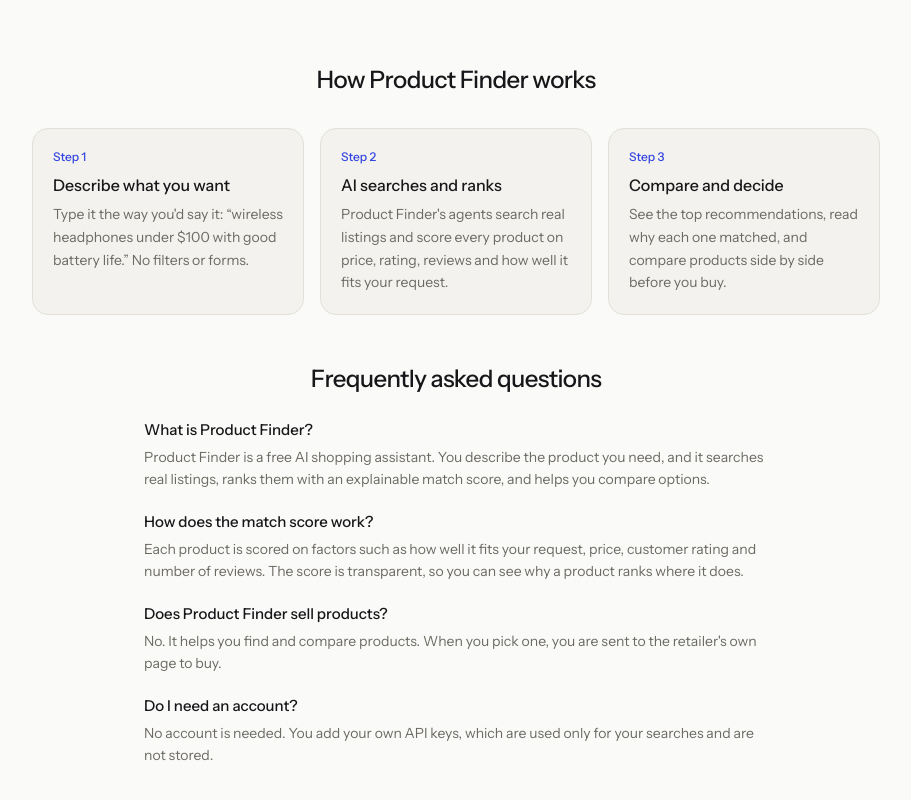
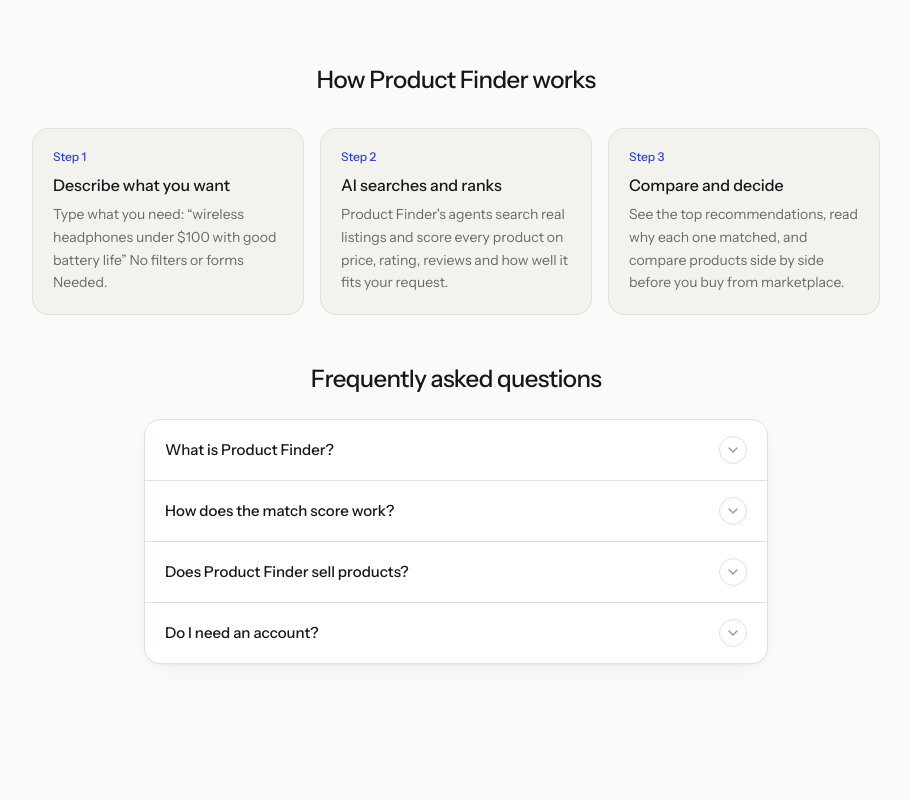
Before and after one commit to mr-shaheer/Product_Finder, a React (Vite) app in the folder frontend/: page / in a window 1280 px wide. Shown: the part 784-1584 px from the top of the page, without its empty margins (184-1095 px from the left). After the commit the page ends 1512 px from the top, so only its background shows below. Built offline with nearby package versions, Linux system fonts and the light colour scheme; no server answers.

Commit message:
feat: update home page

```diff
--- a/frontend/src/pages/Home.tsx
+++ b/frontend/src/pages/Home.tsx
@@ -2,13 +2,15 @@ import { useState } from "react";
 import { KeyRound } from "lucide-react";
 import { SearchBar } from "../components/SearchBar";
 import { SearchSuggestions } from "../components/SearchSuggestions";
+import { FaqAccordion } from "../components/FaqAccordion";
+import { FAQS, faqJsonLd } from "../data/faqs";
 import { useSearch } from "../context/SearchContext";
 import { useApiKeys } from "../context/ApiKeyContext";
 
 const STEPS = [
   {
     title: "Describe what you want",
-    text: "Type it the way you'd say it: “wireless headphones under $100 with good battery life.” No filters or forms.",
+    text: "Type what you need: “wireless headphones under $100 with good battery life” No filters or forms Needed.",
   },
   {
     title: "AI searches and ranks",
@@ -16,26 +18,7 @@ const STEPS = [
   },
   {
     title: "Compare and decide",
-    text: "See the top recommendations, read why each one matched, and compare products side by side before you buy.",
-  },
-];
-
-const FAQS = [
-  {
-    q: "What is Product Finder?",
-    a: "Product Finder is a free AI shopping assistant. You describe the product you need, and it searches real listings, ranks them with an explainable match score, and helps you compare options.",
-  },
-  {
-    q: "How does the match score work?",
-    a: "Each product is scored on factors such as how well it fits your request, price, customer rating and number of reviews. The score is transparent, so you can see why a product ranks where it does.",
-  },
-  {
-    q: "Does Product Finder sell products?",
-    a: "No. It helps you find and compare products. When you pick one, you are sent to the retailer's own page to buy.",
-  },
-  {
-    q: "Do I need an account?",
-    a: "No account is needed. You add your own API keys, which are used only for your searches and are not stored.",
+    text: "See the top recommendations, read why each one matched, and compare products side by side before you buy from marketplace.",
   },
 ];
 
@@ -66,8 +49,7 @@ export default function Home() {
             Find the right product.
           </h1>
           <p className="max-w-md text-[15px] leading-relaxed text-[var(--color-ink-muted)]">
-            Search across products, compare options, and let AI help you make
-            sense of the results.
+          Smarter product searches start here.
           </p>
         </div>
 
@@ -123,27 +105,21 @@ export default function Home() {
       </section>
 
       <section
-        aria-labelledby="faq"
-        className="mx-auto max-w-2xl px-4 pb-16 sm:px-6"
+        id="faq"
+        aria-labelledby="faq-heading"
+        className="mx-auto max-w-2xl scroll-mt-24 px-4 pb-16 sm:px-6"
       >
         <h2
-          id="faq"
+          id="faq-heading"
           className="mb-6 text-center text-2xl font-medium tracking-tight text-[var(--color-ink)]"
         >
           Frequently asked questions
         </h2>
-        <div className="flex flex-col gap-5">
-          {FAQS.map((f) => (
-            <div key={f.q}>
-              <h3 className="mb-1 text-[15px] font-medium text-[var(--color-ink)]">
-                {f.q}
-              </h3>
-              <p className="text-sm leading-relaxed text-[var(--color-ink-muted)]">
-                {f.a}
-              </p>
-            </div>
-          ))}
-        </div>
+        <FaqAccordion items={FAQS} />
+        <script
+          type="application/ld+json"
+          dangerouslySetInnerHTML={{ __html: JSON.stringify(faqJsonLd) }}
+        />
       </section>
     </>
   );
```
